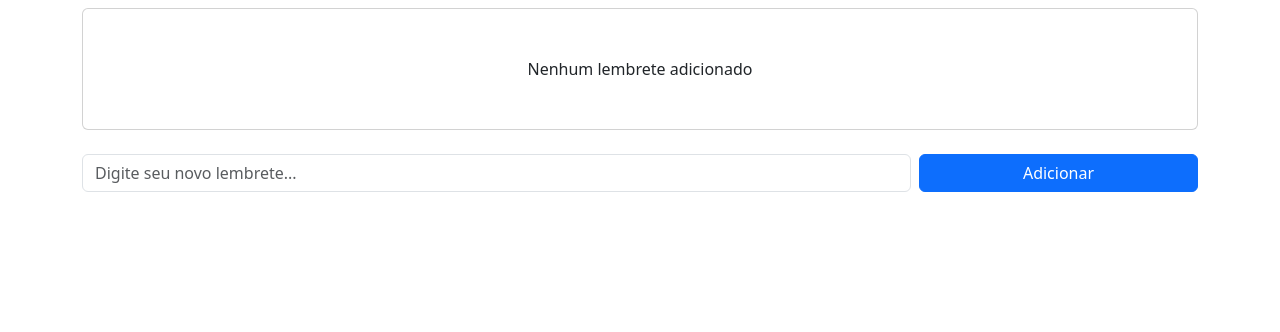
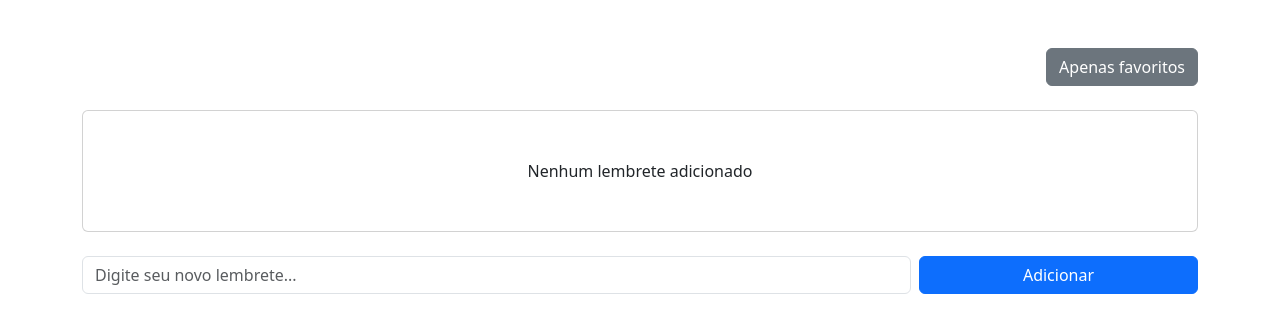
Before and after one commit to devenzonascimento/20252-fatec-ipi-pdm-projeto-p1, a React (Vite) app: page / in a window 1280 px wide. Shown: the top 332 px of the page. Built offline with nearby package versions, Linux system fonts and the light colour scheme.

Commit message:
feat(p1): filtra lembretes

```diff
--- a/src/App.jsx
+++ b/src/App.jsx
@@ -5,6 +5,7 @@ import LembreteEntrada from "./LembreteEntrada";
 class App extends React.Component {
   state = {
     lembretes: [],
+    mostrarApenasFavoritos: false,
   };
 
   aoAdicionar = (tituloDoLembrete) => {
@@ -12,7 +13,10 @@ class App extends React.Component {
 
     this.state.lembretes.push(lembrete)
 
-    this.setState({ lembretes: this.state.lembretes });
+    this.setState({
+      lembretes: this.state.lembretes,
+      mostrarApenasFavoritos: this.state.mostrarApenasFavoritos,
+    });
   };
 
   aoFavoritar = (lembreteParaFavoritar) => {
@@ -24,7 +28,10 @@ class App extends React.Component {
       return lembrete
     })
 
-    this.setState({ lembretes: novaListaDeLembretes });
+    this.setState({
+      lembretes: novaListaDeLembretes,
+      mostrarApenasFavoritos: this.state.mostrarApenasFavoritos,
+    });
   };
 
   aoRemover = (lembreteParaRemover) => {
@@ -32,17 +39,51 @@ class App extends React.Component {
       lembrete => lembrete !== lembreteParaRemover
     )
 
-    this.setState({ lembretes: novaListaDeLembretes });
+    this.setState({
+      lembretes: novaListaDeLembretes,
+      mostrarApenasFavoritos: this.state.mostrarApenasFavoritos,
+    });
   };
+
+  aoAlternarFiltro = () => {
+    this.setState({
+      lembretes: this.state.lembretes,
+      mostrarApenasFavoritos: !this.state.mostrarApenasFavoritos,
+    });
+  };
+
+  filtrarListaDeLembretes = (todosLembretes) => {
+    return todosLembretes.filter(lembrete => {
+      if (this.state.mostrarApenasFavoritos) {
+        return lembrete.favorito
+      }
+
+      return true
+    })
+  }
 
   render() {
     return (
-      <div className="container mt-2">
+      <div className="container mt-5">
+        <div class="d-flex justify-content-end mb-4">
+          <button
+            type="button"
+            className={`btn btn-primary ${this.state.mostrarApenasFavoritos
+              ? "bg-warning border-warning"
+              : "bg-secondary border-secondary"
+              }`}
+            onClick={this.aoAlternarFiltro}
+          >
+            Apenas favoritos
+          </button>
+        </div>
+
         <LembreteLista
-          lembretes={this.state.lembretes}
+          lembretes={this.filtrarListaDeLembretes(this.state.lembretes)}
           aoFavoritar={this.aoFavoritar}
           aoRemover={this.aoRemover}
         />
+
         <LembreteEntrada aoAdicionar={this.aoAdicionar} />
       </div>
     );
--- a/src/LembreteLista.jsx
+++ b/src/LembreteLista.jsx
@@ -18,8 +18,8 @@ class LembreteLista extends React.Component {
                   >
                     <i
                       className={`fa-star ${lembrete.favorito
-                        ? "fa-solid text-warning"
-                        : "fa-regular text-dark"
+                          ? "fa-solid text-warning"
+                          : "fa-regular text-dark"
                         }`}
                     />
                   </button>
```
